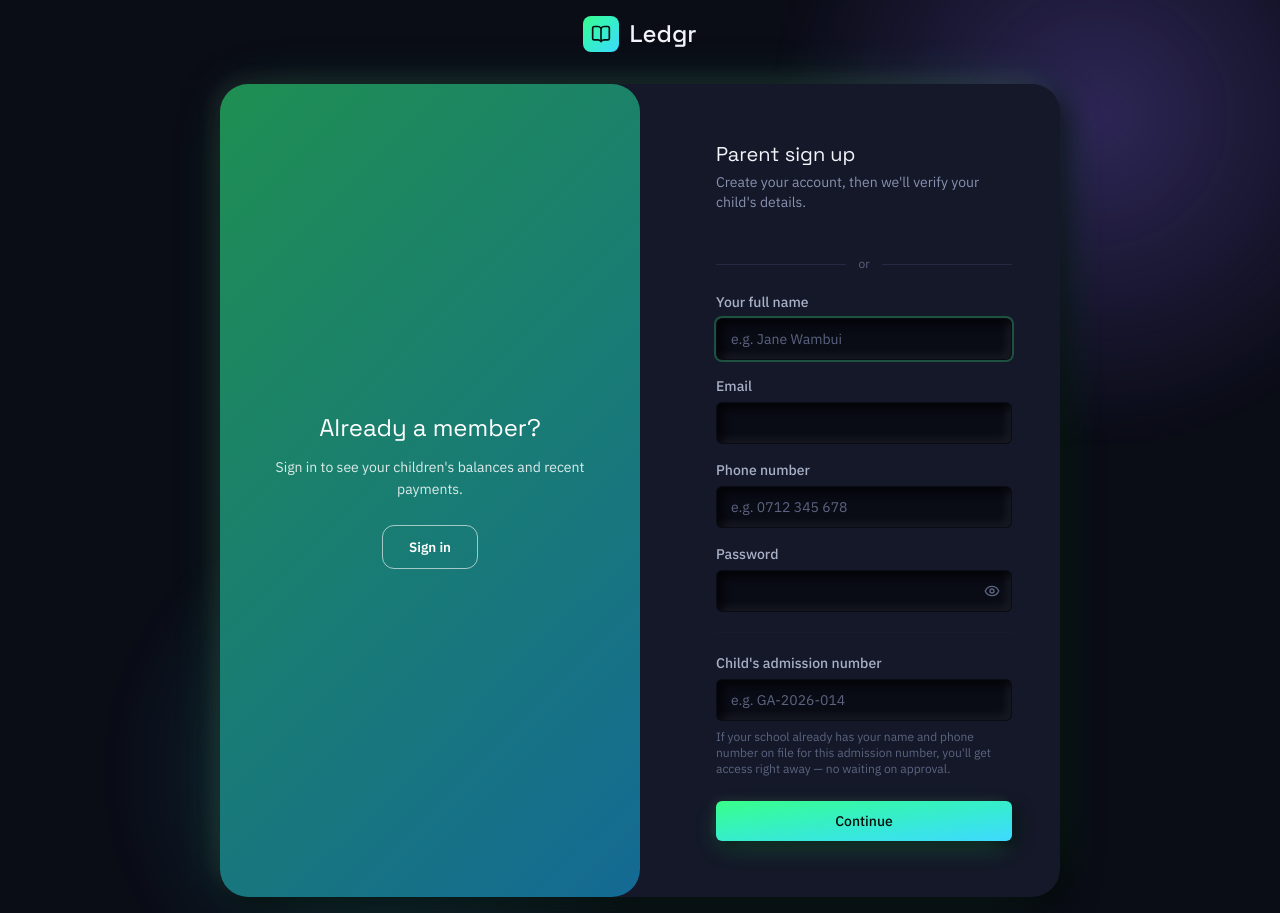
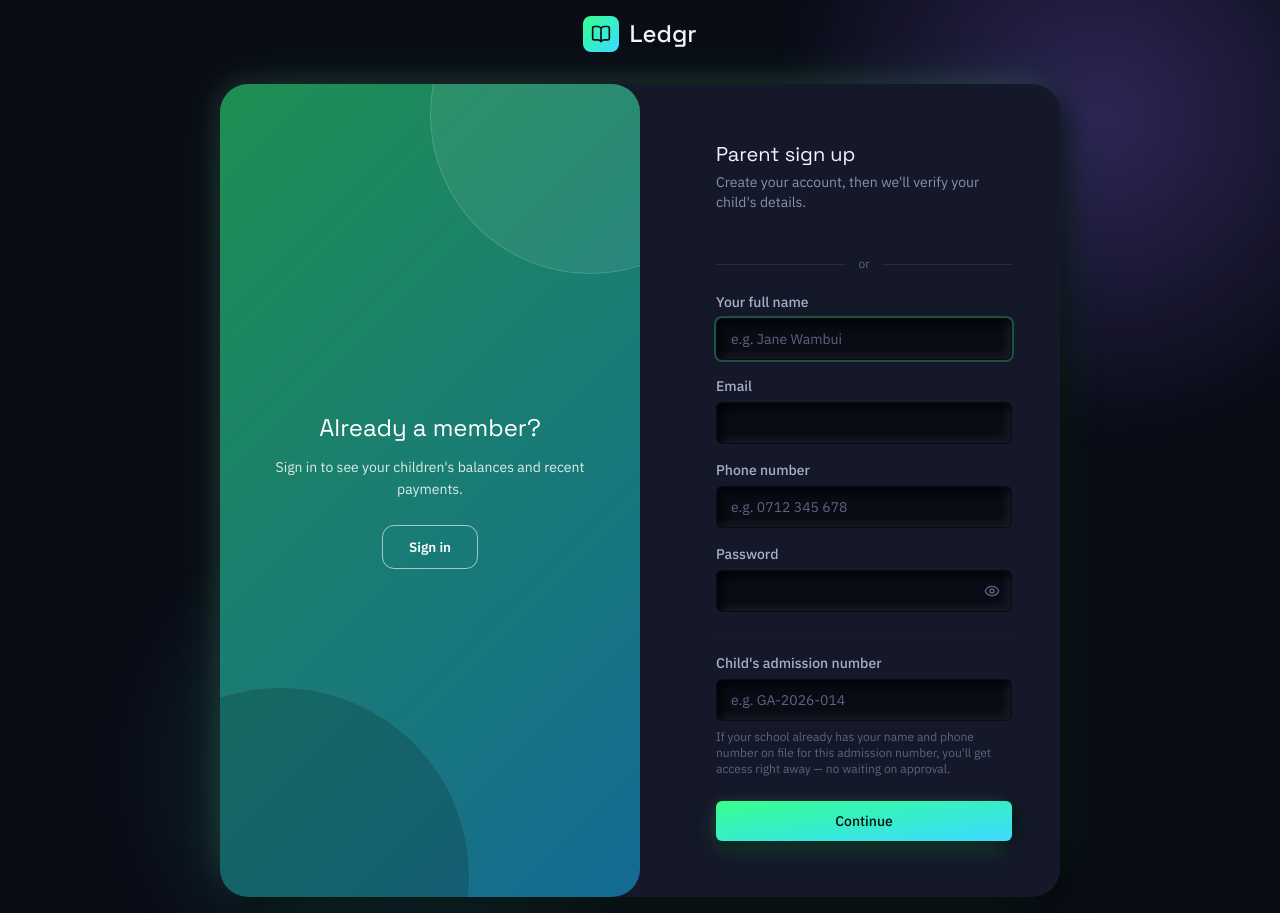
Before and after one commit to Allankw-dev/ledgr, a React (Vite) app in the folder frontend/: page /signup in a window 1280 px wide. Built offline with nearby package versions, Linux system fonts and the light colour scheme; no server answers.

Commit message:
feat: add decorative arch circles to the auth card's sliding overlay panel

```diff
--- a/frontend/src/index.css
+++ b/frontend/src/index.css
@@ -463,7 +463,42 @@
     width: 100%;
     height: 100%;
     display: grid;
+    overflow: hidden;
     background: linear-gradient(135deg, var(--color-emerald-800), #146a94);
+  }
+
+  /* The two soft "arch" circles from the reference — mostly hidden beyond
+     the panel's own edges, only their curved rim showing through, for the
+     same layered depth as the rest of the card's neumorphic language.
+     Real DOM nodes (not ::before/::after) placed BEFORE the sliding
+     panels in markup, so plain source-order stacking keeps them behind
+     the text/button content without fighting the panels' own stacking
+     context (each panel always has a live `transform` value for the
+     slide, which pseudo-elements on the shared parent would otherwise
+     paint over on one side and under on the other). Living on
+     .auth-overlay itself rather than each panel means they stay put as a
+     fixed backdrop while sign-in/sign-up content glides over them,
+     instead of needing to be duplicated per panel and re-synced. */
+  .auth-overlay-arc {
+    position: absolute;
+    border-radius: 50%;
+    pointer-events: none;
+  }
+  .auth-overlay-arc--tr {
+    top: -130px;
+    right: -110px;
+    width: 320px;
+    height: 320px;
+    background: rgba(255, 255, 255, 0.07);
+    border: 1px solid rgba(255, 255, 255, 0.14);
+  }
+  .auth-overlay-arc--bl {
+    bottom: -170px;
+    left: -130px;
+    width: 380px;
+    height: 380px;
+    background: rgba(6, 17, 11, 0.18);
+    border: 1px solid rgba(255, 255, 255, 0.09);
   }
 
   .auth-overlay-panel {
--- a/frontend/src/pages/AuthPage.tsx
+++ b/frontend/src/pages/AuthPage.tsx
@@ -532,6 +532,8 @@ export function AuthPage({ initialMode }: AuthPageProps) {
           {/* ---------------- SLIDING ACCENT OVERLAY (desktop only) ---------------- */}
           <div className="auth-overlay-track">
             <div className="auth-overlay">
+              <div className="auth-overlay-arc auth-overlay-arc--tr" aria-hidden="true" />
+              <div className="auth-overlay-arc auth-overlay-arc--bl" aria-hidden="true" />
               <div className="auth-overlay-panel auth-overlay-panel--signup-cta">
                 <h2 className="font-display text-2xl text-white mb-3">New to Ledgr?</h2>
                 <p className="text-sm text-white/85 leading-relaxed mb-6">
```
